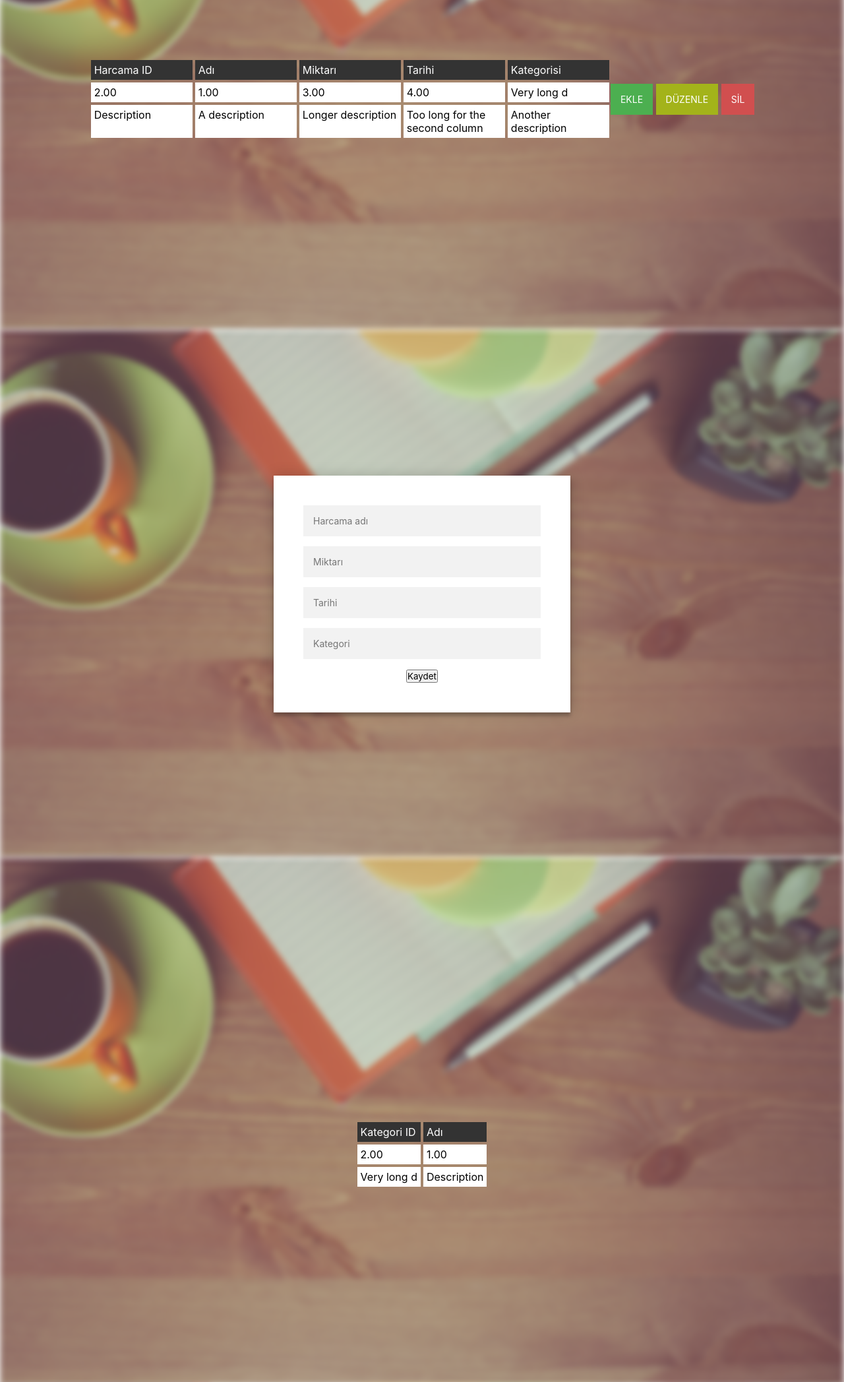
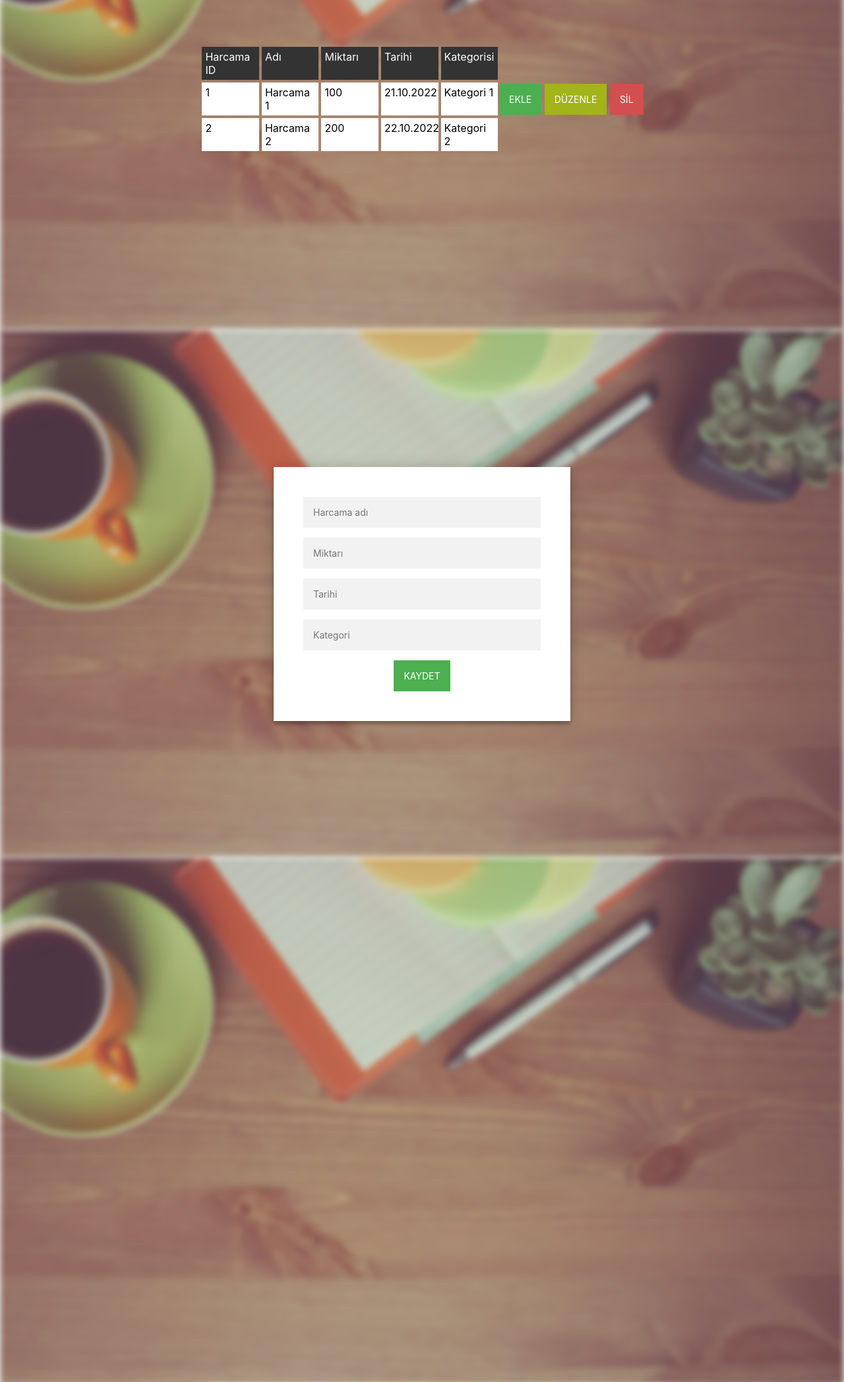
Before and after one commit to eharuncan/ExamplePersonalAccountingTS, a website built with webpack: page public/index.html in a window 1280 px wide. Shown: the part 1900-3995 px from the top of the page at 66% size. Built offline with nearby package versions, Linux system fonts and the light colour scheme.

Commit message:
tamamlandı

```diff
--- a/public/index.html
+++ b/public/index.html
@@ -21,25 +21,25 @@
         <a href="#show-expenses-page" class="dropbtn">Harcamalarım</a>
         <div class="dropdown-content">
           <a href="#add-expense-page">Ekle</a>
-          <a href="#home">Düzenle</a>
-          <a href="#home">Sil</a>
+          <a href="#edit-expense-page">Düzenle</a>
+          <a href="#delete-expense-page">Sil</a>
         </div>
       </div>
       <div class="dropdown">
         <a href="#show-categories-page" class="dropbtn">Kategorilerim</a>
         <div class="dropdown-content">
           <a href="#add-category-page">Ekle</a>
-          <a href="#home">Düzenle</a>
-          <a href="#home">Sil</a>
+          <a href="#edit-category-page">Düzenle</a>
+          <a href="#delete-category-page">Sil</a>
         </div>
       </div>
       <div class="dropdown">
         <a href="#show-profile-page" class="dropbtn">Profilim</a>
         <div class="dropdown-content">
-          <a href="#home">Düzenle</a>
+          <a href="#edit-profile-page">Düzenle</a>
         </div>
       </div>
-      <a href="#contact">Oturumu Kapat</a>
+      <a href="#login-page">Oturumu Kapat</a>
     </div>
   </header>
 
@@ -90,23 +90,23 @@
         <div>Kategorisi</div>
 
 
-        <div>2.00</div>
-        <div>1.00</div>
-        <div>3.00</div>
-        <div>4.00</div>
+        <div>1</div>
+        <div>Harcama 1</div>
+        <div>100</div>
+        <div>21.10.2022</div>
+        <div>Kategori 1</div>
 
-        <div>Very long d</div>
-        <div>Description</div>
-        <div>A description</div>
-        <div>Longer description</div>
-        <div>Too long for the second column</div>
-        <div>Another description</div>
+        <div>2</div>
+        <div>Harcama 2</div>
+        <div>200</div>
+        <div>22.10.2022</div>
+        <div>Kategori 2</div>
 
       </div>
       <div class="page-menu">
-        <button class="button button-green">Ekle</button>
-        <button class="button button-yellow">Düzenle</button>
-        <button class="button button-red">Sil</button>
+        <a href="#add-expense-page" class="button button-green">Ekle</a>
+        <a href="#edit-expense-page" class="button button-yellow">Düzenle</a>
+        <a href="#delete-expense-page" class="button button-red">Sil</a>
       </div>
     </div>
   </div>
@@ -121,10 +121,24 @@
             <input type="text" placeholder="Miktarı" />
             <input type="text" placeholder="Tarihi" />
             <input type="text" placeholder="Kategori" />
-            <button>Kaydet</button>
+            <button class="button button-green">Kaydet</button>
           </form>
         </div>
       </div>
+    </div>
+  </div>
+
+  <div id="edit-expense-page" class="page">
+    <div class="page-background" style="background-image: url('/public/assets/background.jpg');"></div>
+    <div class="page-content">
+
+    </div>
+  </div>
+
+  <div id="delete-expense-page" class="page">
+    <div class="page-background" style="background-image: url('/public/assets/background.jpg');"></div>
+    <div class="page-content">
+
     </div>
   </div>
 
@@ -136,12 +150,17 @@
         <div>Kategori ID</div>
         <div>Adı</div>
 
-        <div>2.00</div>
-        <div>1.00</div>
+        <div>1</div>
+        <div>Kategori 1</div>
 
-        <div>Very long d</div>
-        <div>Description</div>
+        <div>2</div>
+        <div>Kategori 2</div>
 
+      </div>
+      <div class="page-menu">
+        <a href="#add-category-page" class="button button-green">Ekle</a>
+        <a href="#edit-category-page" class="button button-yellow">Düzenle</a>
+        <a href="#delete-category-page" class="button button-red">Sil</a>
       </div>
     </div>
   </div>
@@ -153,10 +172,24 @@
         <div class="form">
           <form class="login-form">
             <input type="text" placeholder="Kategori adı" />
-            <button>Kaydet</button>
+            <button class="button button-green">Kaydet</button>
           </form>
         </div>
       </div>
+    </div>
+  </div>
+
+  <div id="edit-category-page" class="page">
+    <div class="page-background" style="background-image: url('/public/assets/background.jpg');"></div>
+    <div class="page-content">
+
+    </div>
+  </div>
+
+  <div id="delete-category-page" class="page">
+    <div class="page-background" style="background-image: url('/public/assets/background.jpg');"></div>
+    <div class="page-content">
+
     </div>
   </div>
 
@@ -175,22 +208,19 @@
         <div>eharuncan@gmail.com</div>
 
       </div>
+      <div class="page-menu">
+        <a href="#edit-profile-page" class="button button-yellow">Profilini Düzenle</a>
+      </div>
     </div>
   </div>
 
-  <div id="data-edit-page" class="page">
+  <div id="edit-profile-page" class="page">
     <div class="page-background" style="background-image: url('/public/assets/background.jpg');"></div>
     <div class="page-content">
 
     </div>
   </div>
 
-  <div id="data-remove-page" class="page">
-    <div class="page-background" style="background-image: url('/public/assets/background.jpg');"></div>
-    <div class="page-content">
-
-    </div>
-  </div>
 
   <footer class="footer">2022 Şahsi Muhasebem</footer>
 </body>
--- a/public/static/css/style.css
+++ b/public/static/css/style.css
@@ -86,9 +86,9 @@ body {
   height: 100%;
   padding-top: 50px;
 }
-.page-manu {
-  position: absolute;
-  padding-top: 50px;
+.page-menu {
+  position: relative;
+  padding-top: auto;
 }
 
 .container {
@@ -149,6 +149,7 @@ body {
 }
 
 .button {
+  text-decoration: none;
   text-transform: uppercase;
   outline: 0;
   width: auto;
```
